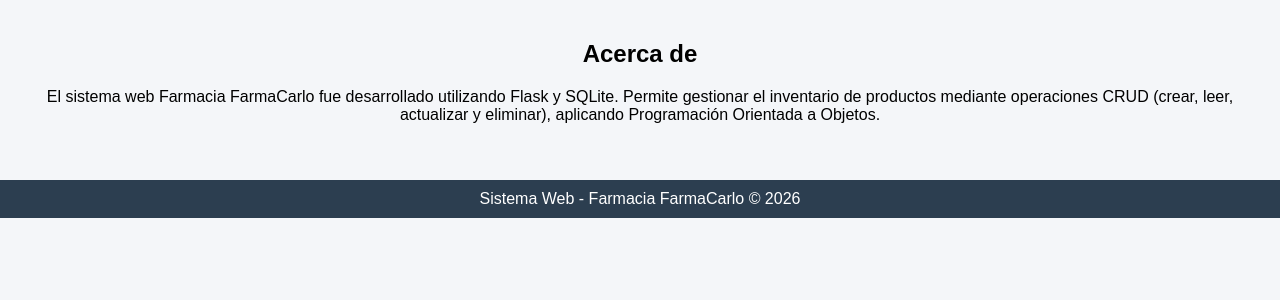
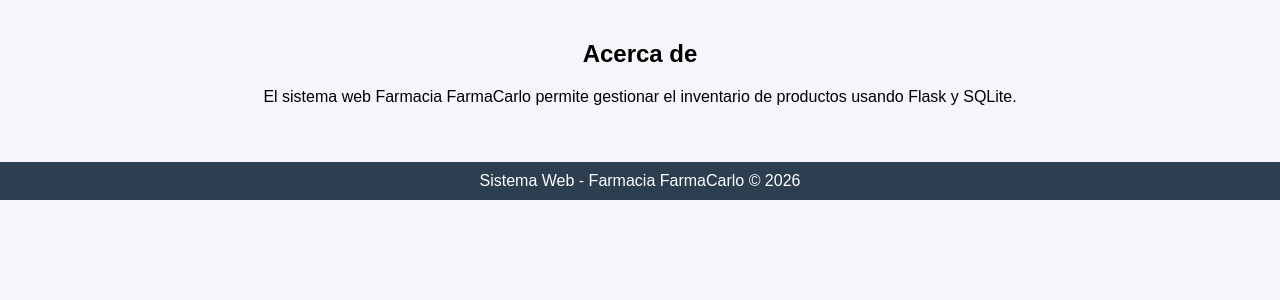
Before and after one commit to Tabata1810/proyecto_farmacia_farmacarlo, a Flask app: template templates/about.html in a window 1280 px wide. Shown: the part 148-448 px from the top of the page. Run offline with Flask 3, Linux system fonts and the light colour scheme; the template is opened without the code that fills it, so the values that code supplies are empty.

Commit message:
Corrigiendo pagina acerca

```diff
--- a/templates/about.html
+++ b/templates/about.html
@@ -3,8 +3,7 @@
 {% block content %}
 <h2>Acerca de</h2>
 <p>
-El sistema web Farmacia FarmaCarlo fue desarrollado utilizando Flask y SQLite.
-Permite gestionar el inventario de productos mediante operaciones CRUD
-(crear, leer, actualizar y eliminar), aplicando Programación Orientada a Objetos.
+El sistema web Farmacia FarmaCarlo permite gestionar el inventario
+de productos usando Flask y SQLite.
 </p>
 {% endblock %}
```
